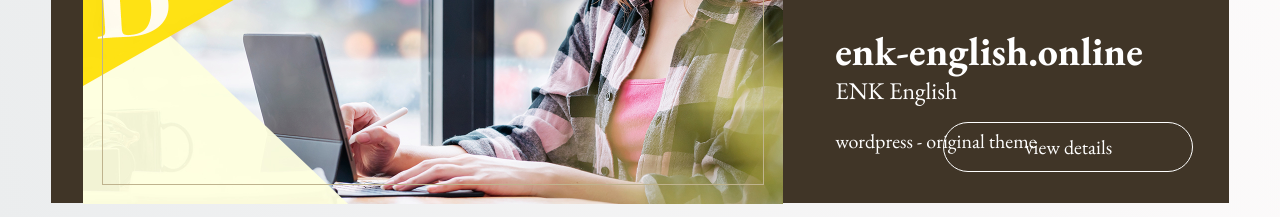
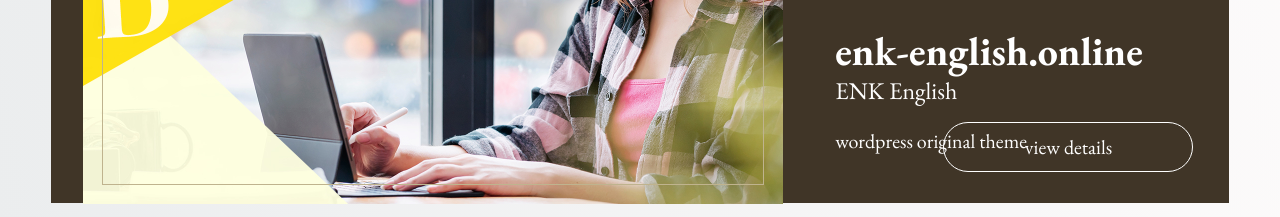
Before and after one commit to shunssv/kusakabe-site, a Next.js app: page / in a window 1280 px wide. Shown: the part 1480-1697 px from the top of the page. Built offline with nearby package versions, Linux system fonts and the light colour scheme; a web font is replaced by a local one.

Commit message:
:truck: Rename key on data.json file - SHU-175

```diff
--- a/data.json
+++ b/data.json
@@ -5,8 +5,8 @@
       "slug": "enk-english",
       "domain": "enk-english.online",
       "name": "ENK English",
-      "features": "wordpress - original theme",
-      "image": "/works1.jpg"
+      "features": "wordpress original theme",
+      "thumbnail": "/works1.jpg"
     },
     {
       "id": 2,
@@ -14,7 +14,7 @@
       "domain": "beauty-cream_lp",
       "name": "Assignment",
       "features": "html / css / jquery",
-      "image": "/works2.jpg"
+      "thumbnail": "/works2.jpg"
     }
   ]
 }
--- a/src/pages/index.jsx
+++ b/src/pages/index.jsx
@@ -52,11 +52,11 @@ export default function Home({ worksItems }) {
         <h3 className={styles.title}>works</h3>
         {worksItems.worksList.map((item) => {
           return (
-            <section key={item.number} className={styles.worksItemContainer}>
+            <section key={item.id} className={styles.worksItemContainer}>
               <h4 className={styles.worksImageWrapper}>
                 <Link href={`/works/${item.slug}`}>
                   <Image
-                    src={item.image}
+                    src={item.thumbnail}
                     sizes="100vw"
                     alt="ENK English"
                     className={styles.worksImage}
```
